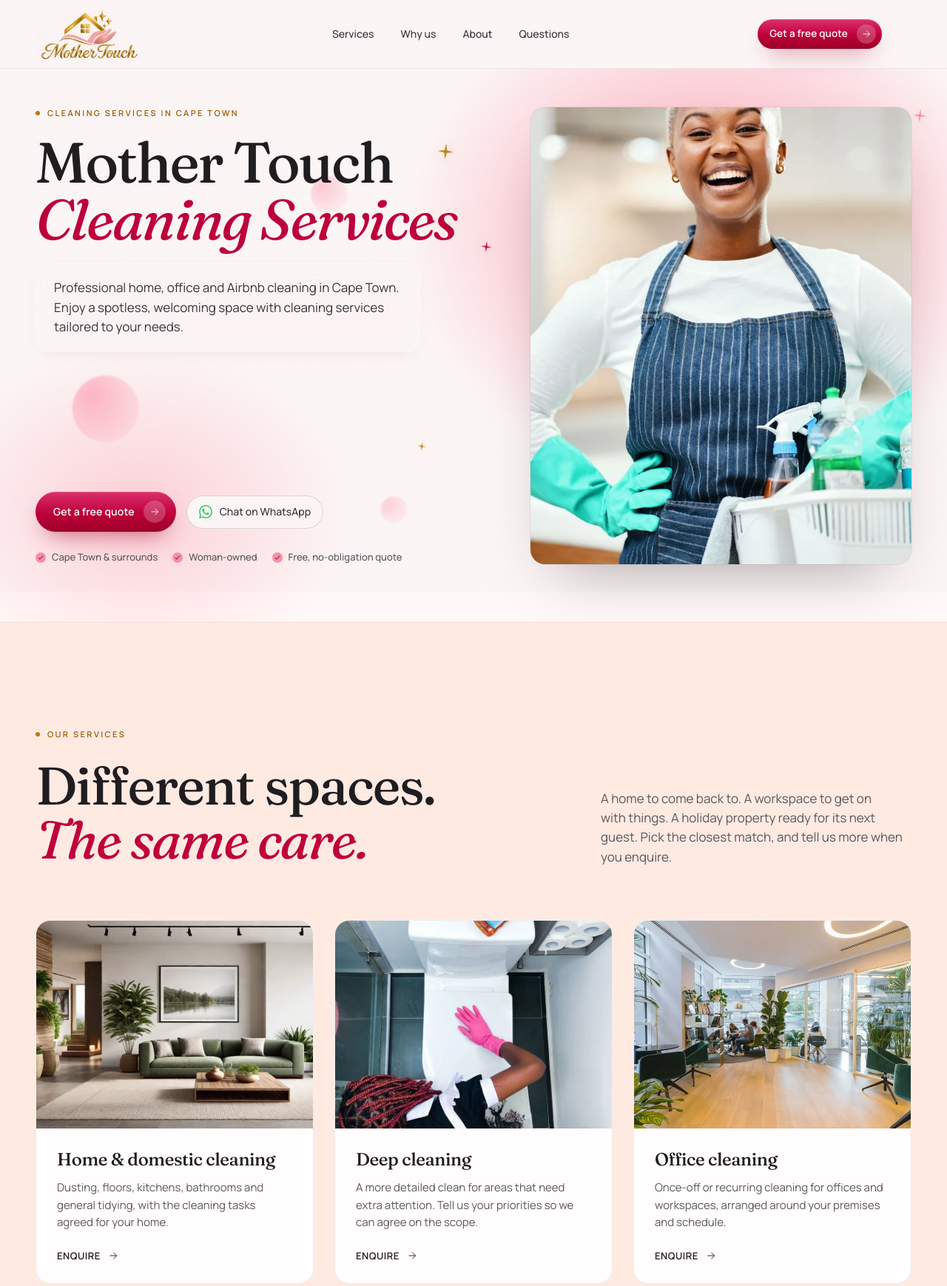
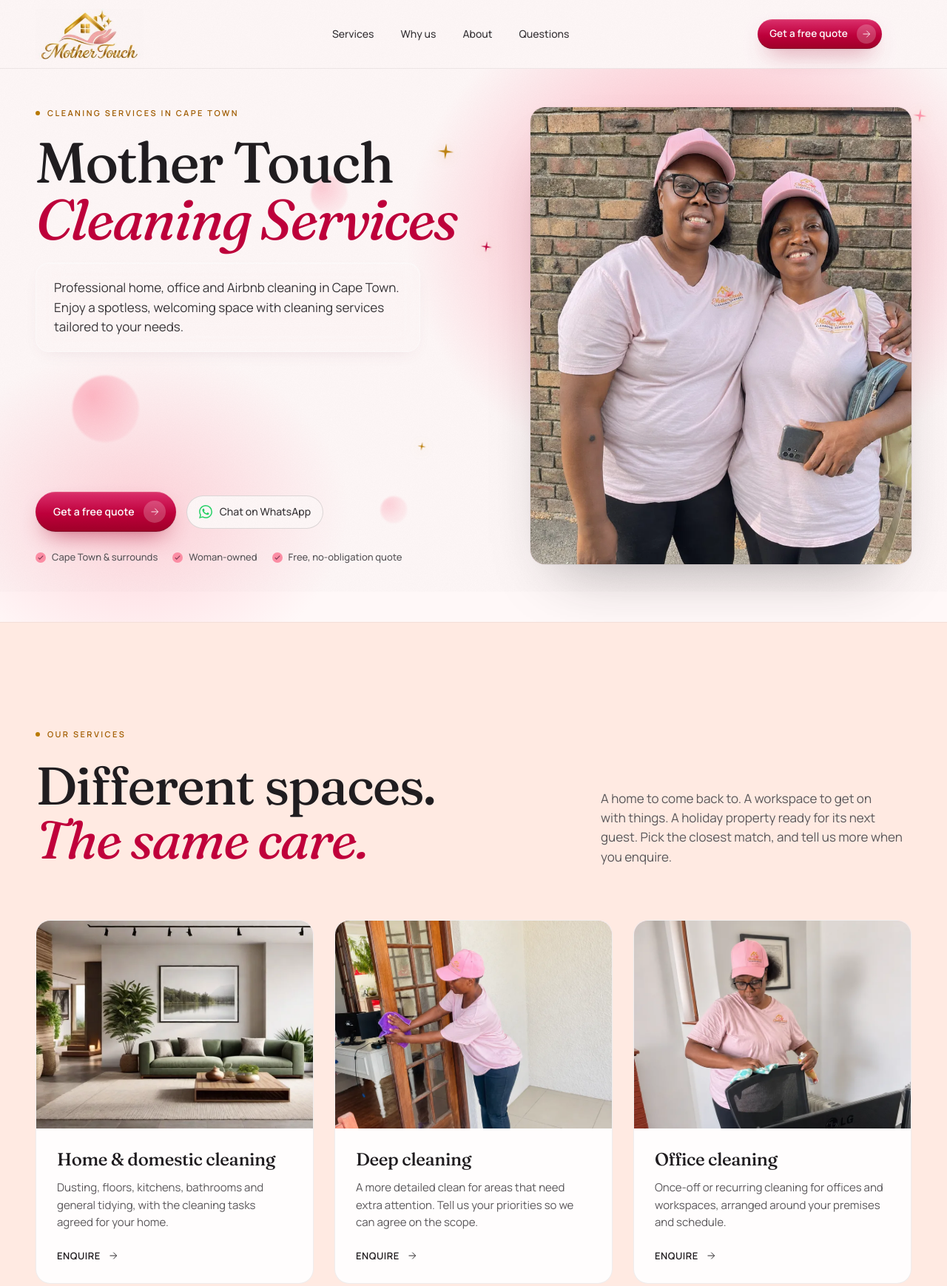
Before and after one commit to seannkiwani/mother-touch, a plain HTML site: page index.html in a window 1280 px wide. Shown: the top 1739 px of the page at 74% size. Drawn offline with Linux system fonts and the light colour scheme.

Commit message:
Replace generated hero and service images with client photography

```diff
--- a/index.html
+++ b/index.html
@@ -20,7 +20,7 @@
 <link rel="preconnect" href="https://fonts.googleapis.com">
 <link rel="preconnect" href="https://fonts.gstatic.com" crossorigin>
 <link rel="stylesheet" href="https://fonts.googleapis.com/css2?family=Fraunces:ital,opsz,wght@0,9..144,400..700;1,9..144,400..600&family=Manrope:wght@400..700&family=Dancing+Script:wght@500..700&display=swap">
-<link rel="preload" as="image" href="assets/img/optimized/hero-woman-800.webp" imagesrcset="assets/img/optimized/hero-woman-480.webp 480w, assets/img/optimized/hero-woman-800.webp 800w, assets/img/optimized/hero-woman-1000.webp 1000w" imagesizes="(max-width: 820px) calc(100vw - 40px), (max-width: 1280px) 43vw, 520px" fetchpriority="high">
+<link rel="preload" as="image" href="assets/img/optimized/client-team-portrait-800.webp" imagesrcset="assets/img/optimized/client-team-portrait-480.webp 480w, assets/img/optimized/client-team-portrait-800.webp 800w, assets/img/optimized/client-team-portrait-1080.webp 1080w" imagesizes="(max-width: 820px) calc(100vw - 40px), (max-width: 1280px) 43vw, 520px" fetchpriority="high">
 <link rel="stylesheet" href="styles.css">
 <script src="app.js" defer></script>
 </head>
@@ -103,7 +103,7 @@
         </ul>
       </div>
       <figure class="hero-figure">
-        <img decoding="async" src="assets/img/optimized/hero-woman-800.webp" srcset="assets/img/optimized/hero-woman-480.webp 480w, assets/img/optimized/hero-woman-800.webp 800w, assets/img/optimized/hero-woman-1000.webp 1000w" sizes="(max-width: 820px) calc(100vw - 40px), (max-width: 1280px) 43vw, 520px" width="1000" height="1500" alt="A smiling cleaner wearing an apron and gloves, holding a cleaning caddy" fetchpriority="high">
+        <img decoding="async" src="assets/img/optimized/client-team-portrait-800.webp" srcset="assets/img/optimized/client-team-portrait-480.webp 480w, assets/img/optimized/client-team-portrait-800.webp 800w, assets/img/optimized/client-team-portrait-1080.webp 1080w" sizes="(max-width: 820px) calc(100vw - 40px), (max-width: 1280px) 43vw, 520px" width="1080" height="1440" class="client-hero-photo" alt="Two Mother Touch team members smiling in their pink branded uniforms" fetchpriority="high">
       </figure>
     </div>
   </div>
@@ -138,7 +138,7 @@
 
       <article class="svc">
         <figure class="svc-figure">
-          <img decoding="async" src="assets/img/optimized/svc-deep-800.webp" srcset="assets/img/optimized/svc-deep-480.webp 480w, assets/img/optimized/svc-deep-800.webp 800w, assets/img/optimized/svc-deep-1200.webp 1200w" sizes="(max-width: 600px) calc(100vw - 40px), (max-width: 980px) 46vw, 560px" width="1440" height="1800" alt="A thorough deep clean in progress, pink gloves at work" loading="lazy">
+          <img decoding="async" src="assets/img/optimized/client-door-cleaning-800.webp" srcset="assets/img/optimized/client-door-cleaning-480.webp 480w, assets/img/optimized/client-door-cleaning-800.webp 800w, assets/img/optimized/client-door-cleaning-1080.webp 1080w" sizes="(max-width: 600px) calc(100vw - 40px), (max-width: 980px) 46vw, 560px" width="1080" height="1440" class="client-door-photo" alt="A Mother Touch cleaner wiping a wooden glass door with a cloth" loading="lazy">
         </figure>
         <div class="svc-body">
           <h3>Deep cleaning</h3>
@@ -154,7 +154,7 @@
 
       <article class="svc">
         <figure class="svc-figure">
-          <img decoding="async" src="assets/img/optimized/svc-office-800.webp" srcset="assets/img/optimized/svc-office-480.webp 480w, assets/img/optimized/svc-office-800.webp 800w, assets/img/optimized/svc-office-1200.webp 1200w" sizes="(max-width: 600px) calc(100vw - 40px), (max-width: 980px) 46vw, 560px" width="1600" height="1067" alt="A bright, modern office with natural light, plants and clean workspaces" loading="lazy">
+          <img decoding="async" src="assets/img/optimized/client-office-cleaning-800.webp" srcset="assets/img/optimized/client-office-cleaning-480.webp 480w, assets/img/optimized/client-office-cleaning-800.webp 800w, assets/img/optimized/client-office-cleaning-1080.webp 1080w" sizes="(max-width: 600px) calc(100vw - 40px), (max-width: 980px) 46vw, 560px" width="1080" height="1440" class="client-office-photo" alt="A Mother Touch cleaner wiping an office chair beside a desk" loading="lazy">
         </figure>
         <div class="svc-body">
           <h3>Office cleaning</h3>
@@ -283,7 +283,7 @@
   <div class="rail">
     <div class="about-grid">
       <figure class="about-figure reveal-left">
-        <img decoding="async" src="assets/img/optimized/svc-home-800.webp" srcset="assets/img/optimized/svc-home-480.webp 480w, assets/img/optimized/svc-home-800.webp 800w, assets/img/optimized/svc-home-1200.webp 1200w" sizes="(max-width: 600px) calc(100vw - 40px), (max-width: 980px) 46vw, 560px" width="1500" height="2000" alt="A bright, light-filled Cape Town bedroom made up and ready" loading="lazy">
+        <img decoding="async" src="assets/img/optimized/client-team-selfie-800.webp" srcset="assets/img/optimized/client-team-selfie-480.webp 480w, assets/img/optimized/client-team-selfie-800.webp 800w, assets/img/optimized/client-team-selfie-1080.webp 1080w" sizes="(max-width: 600px) calc(100vw - 40px), (max-width: 980px) 46vw, 560px" width="1080" height="1440" class="client-team-photo" alt="Three smiling members of the Mother Touch team in their pink uniforms" loading="lazy">
       </figure>
       <div class="about-copy reveal-right">
         <p class="eyebrow"><span class="eyebrow-dot" aria-hidden="true"></span> About</p>
--- a/styles.css
+++ b/styles.css
@@ -1323,3 +1323,12 @@ em.type-line .type-ink { color: var(--rose); }
   .policy-section p, .policy-contact { font-size: 16px; }
   .story-aside, .svc-detail-head { position: static; }
 }
+
+/* Keep the client photos' faces and working hands inside responsive crops. */
+.hero-figure .client-hero-photo { object-position: 50% 20%; }
+.svc-figure .client-door-photo { object-position: 50% 40%; }
+.svc-figure .client-office-photo { object-position: 50% 10%; }
+.about-figure .client-team-photo, .story-aside .client-team-photo { object-position: 50% 70%; }
+@media (max-width: 820px) {
+  .hero-figure .client-hero-photo { object-position: 50% 0%; }
+}
```
Also changed, not shown: about.html (+1 -1 lines), assets/img/client-edits/client-door-cleaning.jpg (added), assets/img/client-edits/client-office-cleaning.jpg (added), assets/img/client-edits/client-team-portrait.jpg (added), assets/img/client-edits/client-team-selfie.jpg (added), assets/img/optimized/client-door-cleaning-1080.webp (added), assets/img/optimized/client-door-cleaning-480.webp (added), assets/img/optimized/client-door-cleaning-800.webp (added), assets/img/optimized/client-office-cleaning-1080.webp (added), assets/img/optimized/client-office-cleaning-480.webp (added), assets/img/optimized/client-office-cleaning-800.webp (added), assets/img/optimized/client-team-portrait-1080.webp (added), assets/img/optimized/client-team-portrait-480.webp (added), assets/img/optimized/client-team-portrait-800.webp (added), 3 more files, 1 other file.
